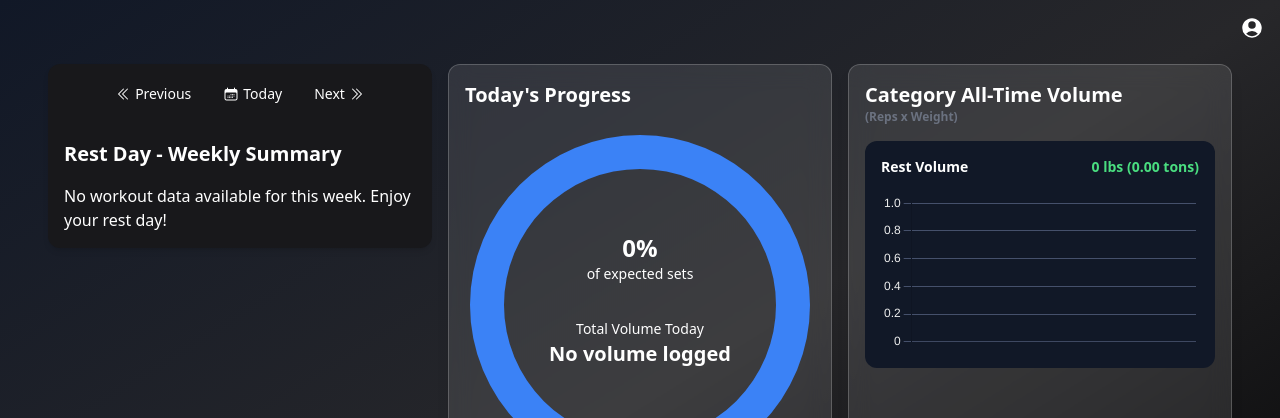
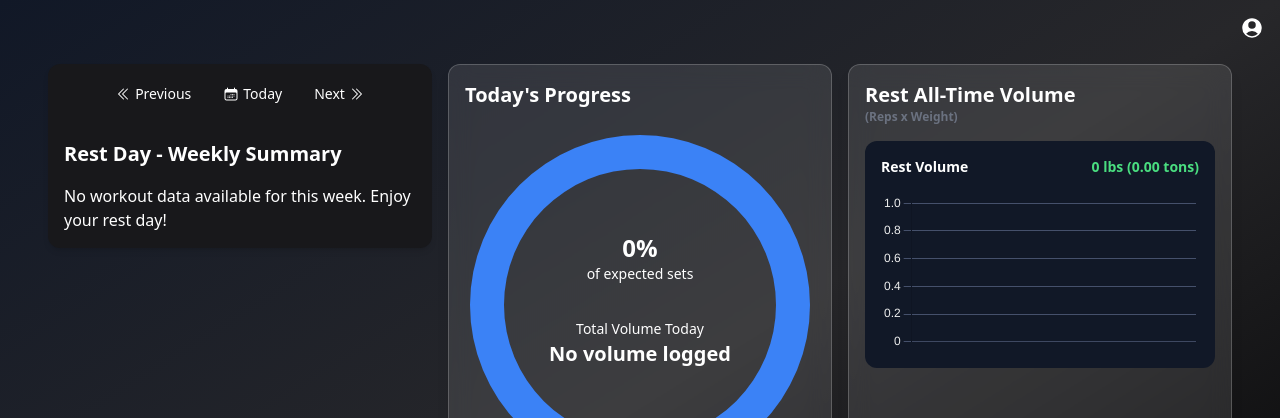
Before and after one commit to BrascoMarketing/Kevin-s-React-App-Tracker, a React (Vite) app: page / in a window 1280 px wide. Shown: the top 418 px of the page. Built offline with nearby package versions, Linux system fonts and the light colour scheme.

Commit message:
Added dynamic title to category volume chart

```diff
--- a/src/App.jsx
+++ b/src/App.jsx
@@ -190,8 +190,6 @@ function App() {
 
     {/* Box 2 */}
     <div className="bg-white/10 backdrop-blur-md border border-white/20 rounded-xl p-4 shadow-lg">
-      <h2 className="text-white text-xl font-bold">Category All-Time Volume</h2>
-      <h3 className="text-gray-500 text-xs font-bold mb-4">(Reps x Weight)</h3>
       <WorkoutTypeVolumeChart logs={exerciseLogs} workoutType={currentWorkoutType} viewedDate={viewedDate}/>
     </div>
 
--- a/src/components/WorkoutTypeVolumeChart.jsx
+++ b/src/components/WorkoutTypeVolumeChart.jsx
@@ -87,6 +87,9 @@ export default function WorkoutTypeVolumeChart({ logs, viewedDate }) {
   };
 
   return (
+    <div>
+      <h2 className="text-white text-xl font-bold">{workoutType} All-Time Volume</h2>
+      <h3 className="text-gray-500 text-xs font-bold mb-4">(Reps x Weight)</h3>
       <div className="bg-gray-900 text-white rounded-xl p-4 space-y-4">
         <div className="flex justify-between items-center mb-2">
           <span className="text-sm font-bold">{workoutType} Volume</span>
@@ -97,5 +100,6 @@ export default function WorkoutTypeVolumeChart({ logs, viewedDate }) {
         </div>
         <Line data={data} options={options} />
       </div>
+    </div>
   );
 }
```
Lines whose indentation alone changed are shown as unchanged.
